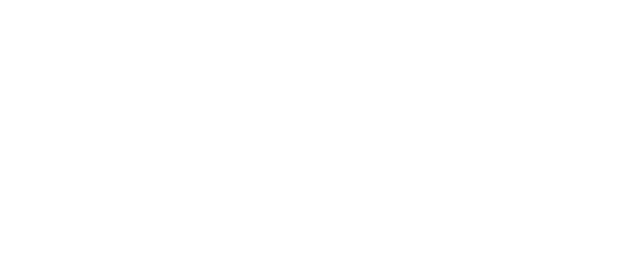
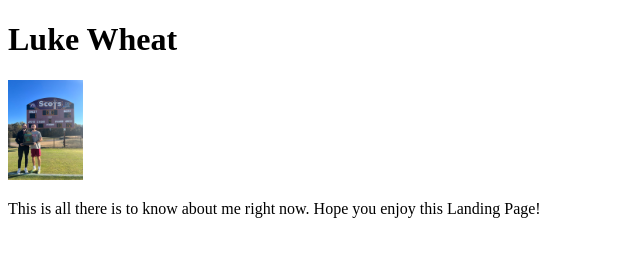
Before and after one commit to Lwheat96/Landing-Page-LW, a plain HTML site: page index.html in a window 1280 px wide. Shown: the whole page, without its empty margins (0-640 px from the left). Drawn offline with Linux system fonts and the light colour scheme.

Commit message:
I don't know what I commited last. Now header chan ges!

```diff
--- a/index.html
+++ b/index.html
@@ -3,10 +3,14 @@
 <head>
     <meta charset="UTF-8">
     <meta name="viewport" content="width=device-width, initial-scale=1.0">
-    <title>Document</title>
+    <title>Landing Page Luke Wheat</title>
     <link rel="stylesheet" href="styles.css">
 </head>
 <body>
-
+    <div class="header">
+        <h1>Luke Wheat</h1>
+        <img height="100px" src="images/386B182D-DAEB-49C3-A7A9-D4B536941E75_1_105_c.jpeg">
+        <p class="text">This is all there is to know about me right now. Hope you enjoy this Landing Page!</p>
+    </div>
 </body>
 </html>
```
